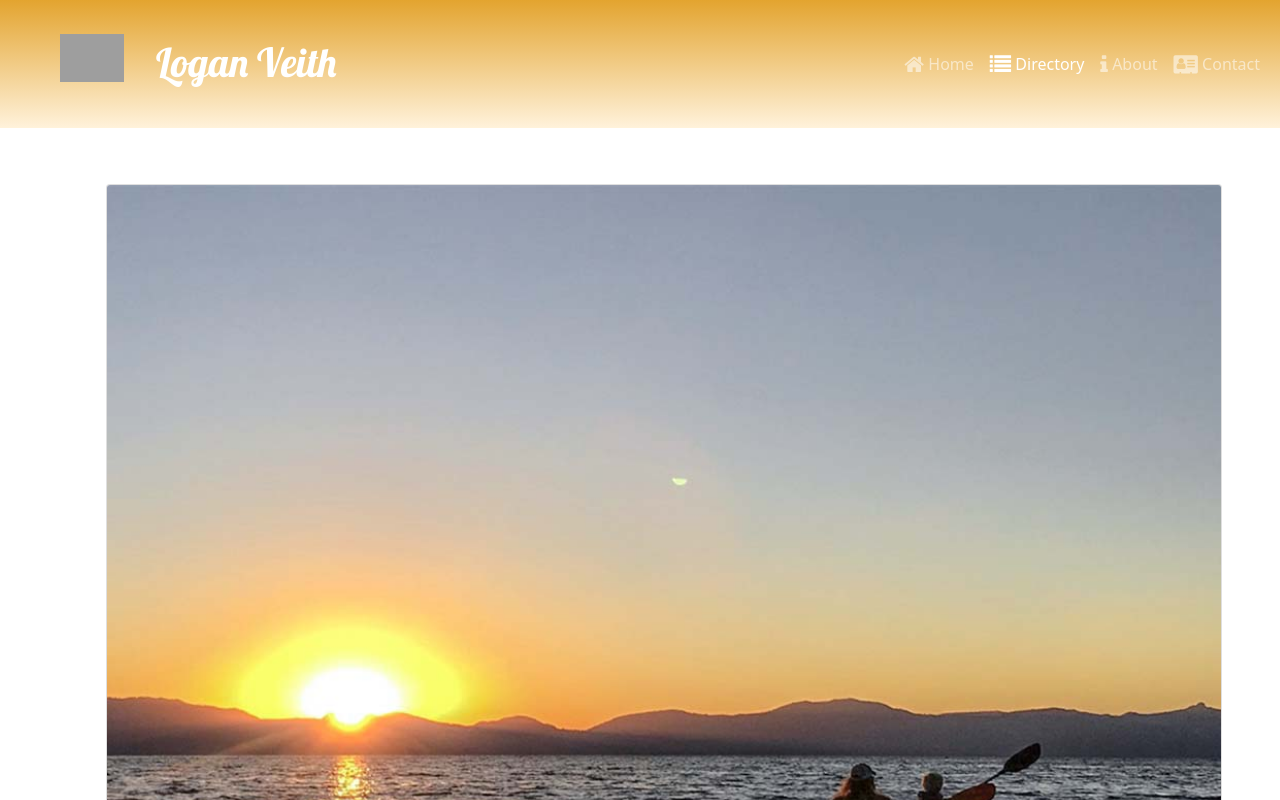
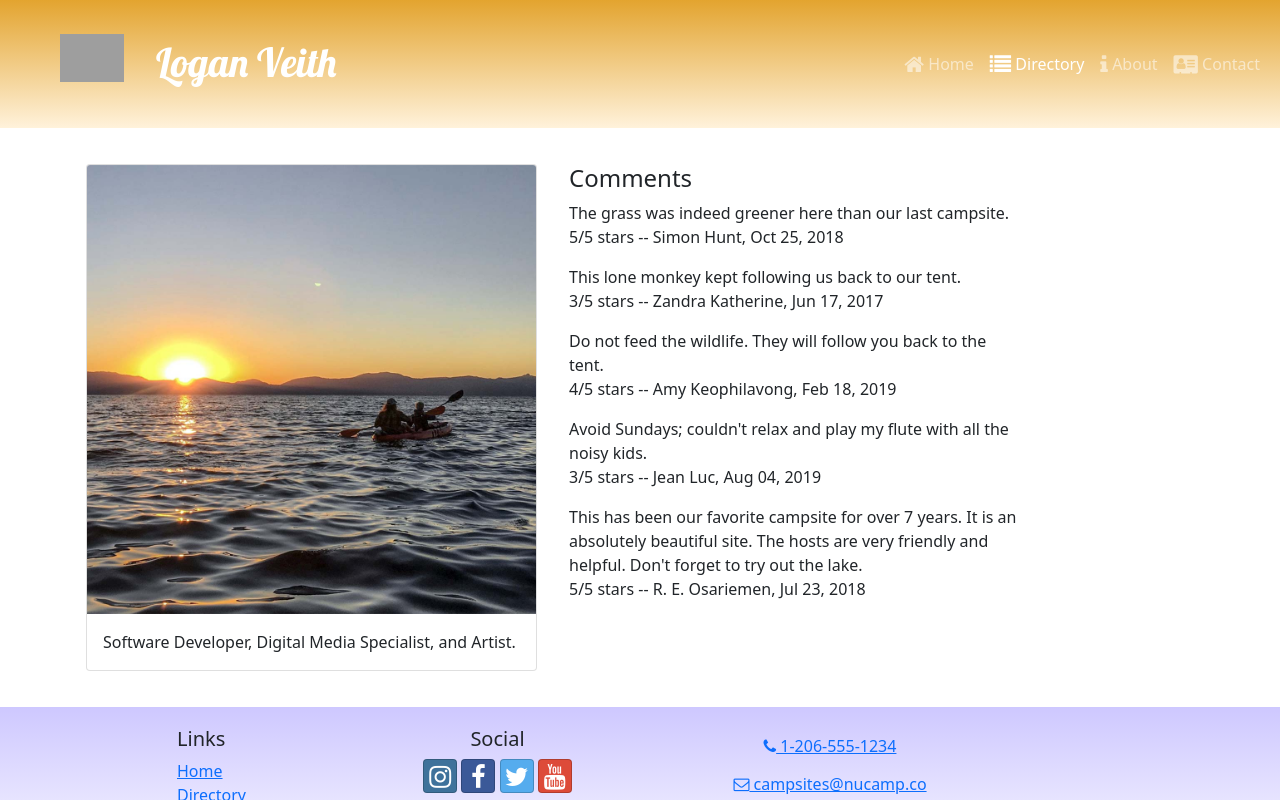
Before and after one commit to elveeth/logan-veith-website, a React (Create React App) app: page /directory/0 in a window 1280 px wide. Shown: the top 800 px of the page. Built offline with nearby package versions, Linux system fonts and the light colour scheme; grey boxes are pictures that could not be loaded.

Commit message:
comments

```diff
--- a/src/app/shared/COMMENTS.js
+++ b/src/app/shared/COMMENTS.js
@@ -1,7 +1,7 @@
-export const COMMENTS = [
+ export const COMMENTS = [
     {
         id: 0,
-        campsiteId: 0,
+        photoId: 0,
         rating: 5,
         text: 'The grass was indeed greener here than our last campsite.',
         author: 'Simon Hunt',
@@ -9,7 +9,7 @@ export const COMMENTS = [
     },
     {
         id: 1,
-        campsiteId: 0,
+        photoId: 0,
         rating: 3,
         text: 'This lone monkey kept following us back to our tent.',
         author: 'Zandra Katherine',
@@ -17,7 +17,7 @@ export const COMMENTS = [
     },
     {
         id: 2,
-        campsiteId: 0,
+        photoId: 0,
         rating: 4,
         text: 'Do not feed the wildlife. They will follow you back to the tent.',
         author: 'Amy Keophilavong',
@@ -25,7 +25,7 @@ export const COMMENTS = [
     },
     {
         id: 3,
-        campsiteId: 0,
+        photoId: 0,
         rating: 3,
         text: "Avoid Sundays; couldn't relax and play my flute with all the noisy kids.",
         author: 'Jean Luc',
@@ -33,7 +33,7 @@ export const COMMENTS = [
     },
     {
         id: 4,
-        campsiteId: 0,
+        photoId: 0,
         rating: 5,
         text: "This has been our favorite campsite for over 7 years. It is an absolutely beautiful site. The hosts are very friendly and helpful. Don't forget to try out the lake.",
         author: 'R. E. Osariemen',
@@ -41,7 +41,7 @@ export const COMMENTS = [
     },
     {
         id: 5,
-        campsiteId: 1,
+        photoId: 1,
         rating: 4,
         text: "There's nothing more fun than setting up a tent in a rainstorm.",
         author: 'Juan Cortez',
@@ -49,7 +49,7 @@ export const COMMENTS = [
     },
     {
         id: 6,
-        campsiteId: 1,
+        photoId: 1,
         rating: 5,
         text: 'I caught a world-record-breaking trout here on my last visit.',
         author: 'McKenzie Sebastian',
@@ -57,7 +57,7 @@ export const COMMENTS = [
     },
     {
         id: 7,
-        campsiteId: 1,
+        photoId: 1,
         rating: 5,
         text: 'The campground was beautiful, but the bugs could bite sometimes.',
         author: 'Brennen Ech',
@@ -65,7 +65,7 @@ export const COMMENTS = [
     },
     {
         id: 8,
-        campsiteId: 1,
+        photoId: 1,
         rating: 4,
         text: "Love the river but I didn't catch any fish.",
         author: 'Amy Keophilavong',
@@ -73,7 +73,7 @@ export const COMMENTS = [
     },
     {
         id: 9,
-        campsiteId: 1,
+        photoId: 1,
         rating: 5,
         text: 'A wonderful place to reconnect with nature.',
         author: 'Jordan Runn',
@@ -81,7 +81,7 @@ export const COMMENTS = [
     },
     {
         id: 10,
-        campsiteId: 2,
+        photoId: 2,
         rating: 5,
         text: 'The Frozen Tundra is great place for family and friends camping!',
         author: 'Olaf the Snowman',
@@ -89,7 +89,7 @@ export const COMMENTS = [
     },
     {
         id: 11,
-        campsiteId: 2,
+        photoId: 2,
         rating: 1,
         text: 'We had to leave about 2am to go back to the city because the quiet was just too much!',
         author: 'Vincent and Mona Lisa Gambini',
@@ -97,7 +97,7 @@ export const COMMENTS = [
     },
     {
         id: 12,
-        campsiteId: 2,
+        photoId: 2,
         rating: 5,
         text: 'The stars at night were a revelation!',
         author: 'Ann Dabramov',
@@ -105,7 +105,7 @@ export const COMMENTS = [
     },
     {
         id: 13,
-        campsiteId: 2,
+        photoId: 2,
         rating: 4,
         text: 'Great scenic hiking trails but it was challenging to go up the mountain.',
         author: 'Amy Keophilavong',
@@ -113,7 +113,7 @@ export const COMMENTS = [
     },
     {
         id: 14,
-        campsiteId: 2,
+        photoId: 2,
         rating: 5,
         text: 'Perfect scenery for a smoked kipper breakfast with friends!',
         author: 'Dave Lister',
@@ -121,7 +121,7 @@ export const COMMENTS = [
     },
     {
         id: 15,
-        campsiteId: 3,
+        photoId: 3,
         rating: 4,
         text: 'Just remember a bear can run and climb faster than you...',
         author: 'Markell Richards',
@@ -129,7 +129,7 @@ export const COMMENTS = [
     },
     {
         id: 16,
-        campsiteId: 3,
+        photoId: 3,
         rating: 5,
         text: 'Excellent site to recharge from the city.',
         author: 'Amy Keophilavong',
@@ -137,7 +137,7 @@ export const COMMENTS = [
     },
     {
         id: 17,
-        campsiteId: 3,
+        photoId: 3,
         rating: 5,
         text: 'What a magnificent view!',
         author: 'Tinus Lorvaldes',
@@ -145,7 +145,7 @@ export const COMMENTS = [
     },
     {
         id: 18,
-        campsiteId: 3,
+        photoId: 3,
         rating: 4,
         text: 'The sites are huge! We felt like we were in the middle of nowhere, in a good way.',
         author: 'Chloe Haskins',
@@ -153,7 +153,7 @@ export const COMMENTS = [
     },
     {
         id: 19,
-        campsiteId: 3,
+        photoId: 3,
         rating: 5,
         text: "The photos don't do justice to the beauty of this place.",
         author: 'Minae Lee',
--- /dev/null
+++ b/src/features/comments/Comment.js
@@ -0,0 +1,15 @@
+import { formatDate } from '../../utils/formatDate';
+
+const Comment = ({ comment }) => {
+    const { text: commentText, rating, author, date } = comment;
+
+    return (
+        <p>
+            {commentText}
+            <br />
+            {rating}/5 stars -- {author}, {formatDate(date)}
+        </p>
+    )
+};
+
+export default Comment;
--- /dev/null
+++ b/src/features/comments/CommentsList.js
@@ -0,0 +1,25 @@
+import { Col } from 'reactstrap';
+import Comment from './Comment';
+import { selectCommentsByPhotoId } from './commentsSlice';
+
+const CommentsList = ({ photoId }) => {
+    const comments = selectCommentsByPhotoId(photoId);
+
+    if (comments && comments.length > 0) {
+        return (
+            <Col md='5' className='m-1'>
+                <h4>Comments</h4>
+                {comments.map((comment) => {
+                    return <Comment key={comment.id} comment={comment} />
+                })}
+            </Col>
+        )
+    }
+    return (
+        <Col md='5' className='m-1'>
+            There are no comments for this Photo Tile yet.
+        </Col>
+    )
+};
+
+export default CommentsList;
--- /dev/null
+++ b/src/features/comments/commentsSlice.js
@@ -0,0 +1,5 @@
+import { COMMENTS } from '../../app/shared/COMMENTS';
+
+export const selectCommentsByPhotoId = (photoId) => {
+    return COMMENTS.filter((comment) => comment.photoId === parseInt(photoId))
+};
--- a/src/features/photos/PhotoDetail.js
+++ b/src/features/photos/PhotoDetail.js
@@ -4,7 +4,7 @@ const PhotoDetail = ({ photo }) => {
     const { image, name, description } = photo;
 
     return (
-        <Col md='12' className='m-4'>
+        <Col md='5' className='m-1'>
             <Card>
                 <CardImg top src={image} alt={name} />
                 <CardBody>
--- a/src/pages/PhotoDetailPage.js
+++ b/src/pages/PhotoDetailPage.js
@@ -2,6 +2,7 @@ import { Container, Row } from 'reactstrap';
 import { useParams } from 'react-router-dom';
 import { selectPhotoById } from '../features/photos/photosSlice';
 import PhotoDetail from '../features/photos/PhotoDetail';
+import CommentsList from '../features/comments/CommentsList';
 
 const PhotoDetailPage = () => {
     const { photoId } = useParams()
@@ -11,6 +12,7 @@ const PhotoDetailPage = () => {
         <Container>
             <Row>
                 <PhotoDetail photo={photo} />
+                <CommentsList photoId={photoId} />
             </Row>
         </Container>
     )
--- /dev/null
+++ b/src/utils/formatDate.js
@@ -0,0 +1,7 @@
+export const formatDate = (date) => {
+    return new Intl.DateTimeFormat('en-US' , {
+        year: 'numeric',
+        month: 'short',
+        day: '2-digit'
+    }).format(new Date(Date.parse(date)))
+};
```
